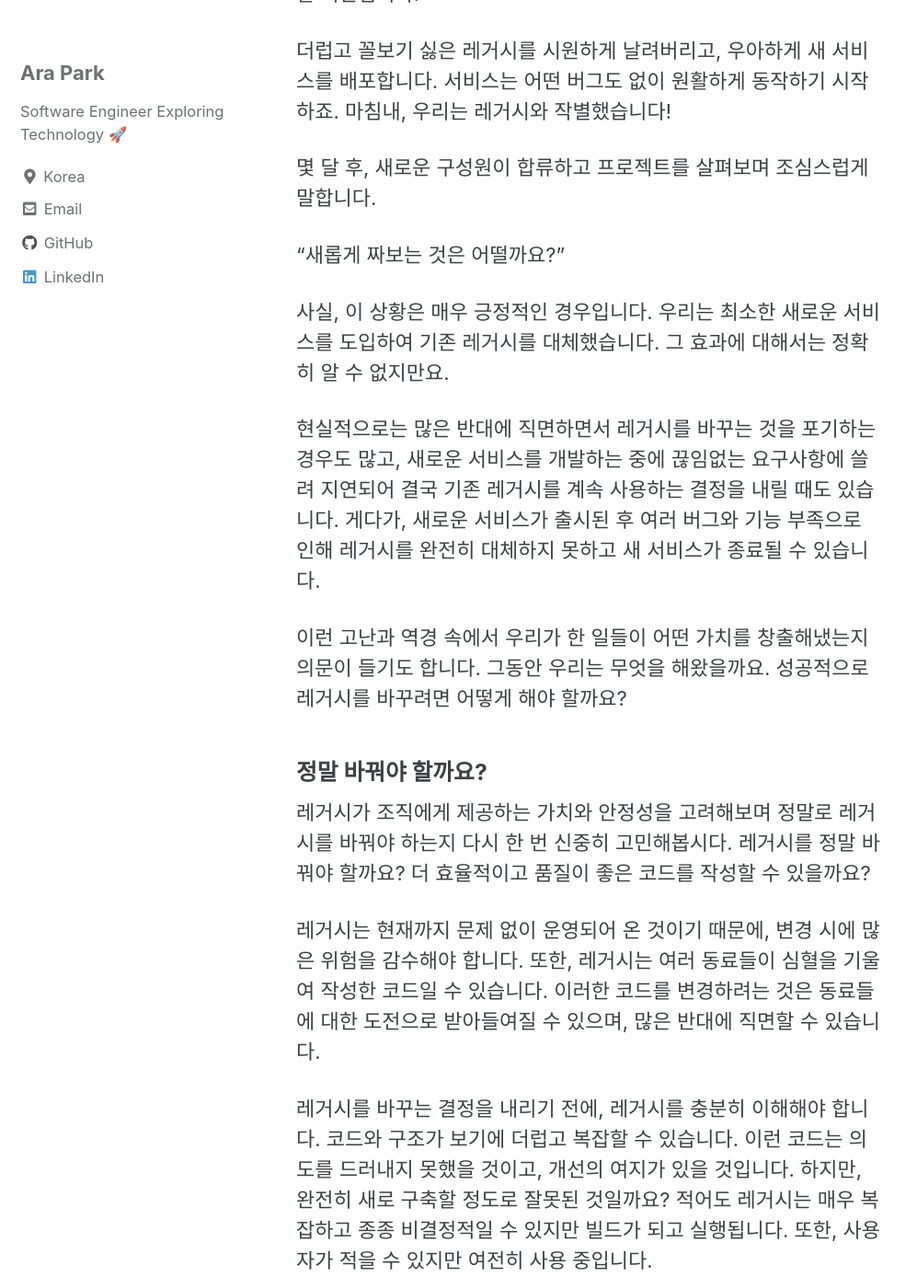
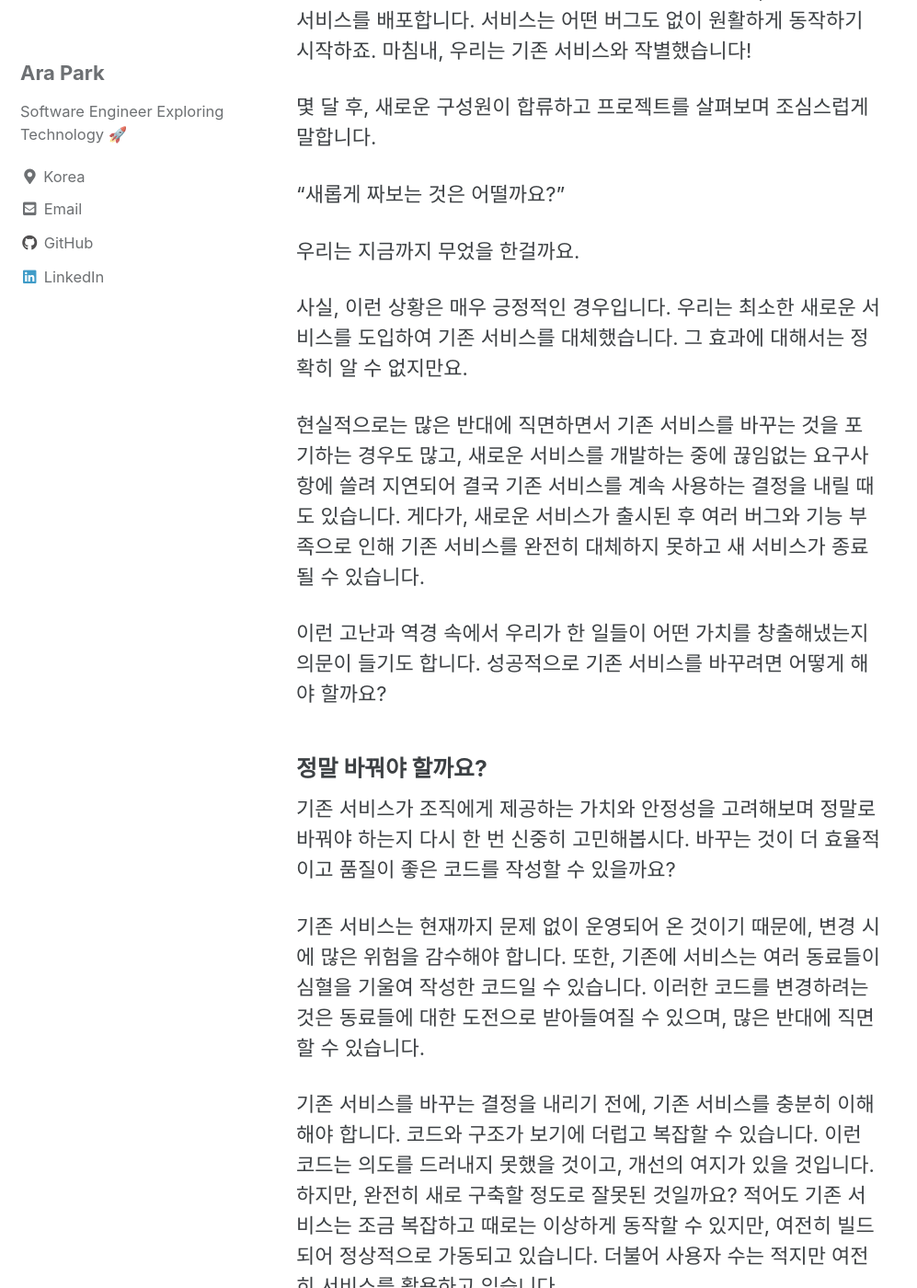
Before and after one commit to siyul-park/siyul-park.github.io, a Jekyll site: the page built from _posts/2024-01-09-live-with-lagacy.md, in a window 1280 px wide and 1400 px high, scrolled down 804 px. Shown: the whole window at 92% size, without its empty margins (0-997 px from the left). Built offline with Jekyll 4.4.1, drawn with Linux system fonts in a browser that asks for light colours; cached includes are drawn as plain includes; comment, search, counter and statistics services are not loaded; some of the changed text lies outside the part shown.

Commit message:
draft: 문장 개선

```diff
--- a/_posts/2024-01-09-live-with-lagacy.md
+++ b/_posts/2024-01-09-live-with-lagacy.md
@@ -9,29 +9,31 @@ categories: pattern
 
 "이것보다 더 잘 작성할 수 있을 거야..."
 
-코드는 복잡하고 이해하기 어렵습니다. 프로젝트는 예상치 못한 어려움에 부딪히고 레거시 코드는 더러움과 답답함을 자아내기 시작합니다. 선물 같았던 프로젝트는 곧 버려야 할 더러운, 답답한 쓰레기로 보이기 시작합니다. 이 코드로 지금까지 운영을 해왔다니, 정말 놀라운 일입니다.
+코드는 복잡하고 이해하기 어렵습니다. 프로젝트는 예상치 못한 어려움에 부딪히고 기존 코드는 더러움과 답답함을 자아내기 시작합니다. 선물 같았던 프로젝트는 곧 버려야 할 더러운, 답답한 쓰레기로 보이기 시작합니다. 이 코드로 지금까지 운영을 해왔다니, 정말 놀라운 일입니다.
 
-더 이상 이 더러운 코드와 공존할 수 없습니다. 그래서 레거시를 개선하여 새로운 서비스를 탄생시키자고 제안합니다. 새로운 아이디어와 열정을 담아 레거시를 깔끔한 코드로 대체합니다. 많은 고비를 거쳐 새로운 서비스가 실행되기 시작하고, 우리는 드디어 새로운 서비스를 선보일 준비가 완료되었습니다. 이제는 예전의 폐기물 같던 레거시와 작별할 시간입니다.
+더 이상 이 더러운 코드와 공존할 수 없습니다. 그래서 개선해서 새로운 서비스를 만들자고 제안합니다. 새로운 아이디어와 열정을 담아 기존 구조를 깔끔하게 교체합니다. 많은 고비를 거쳐 새로운 서비스가 완성되었습니다. 이제는 예전의 폐기물 같던 서비스와 작별할 시간입니다.
 
-더럽고 꼴보기 싫은 레거시를 시원하게 날려버리고, 우아하게 새 서비스를 배포합니다. 서비스는 어떤 버그도 없이 원활하게 동작하기 시작하죠. 마침내, 우리는 레거시와 작별했습니다!
+더럽고 꼴보기 싫은 기존 서비스를 시원하게 날려버리고, 우아하게 새 서비스를 배포합니다. 서비스는 어떤 버그도 없이 원활하게 동작하기 시작하죠. 마침내, 우리는 기존 서비스와 작별했습니다!
 
 몇 달 후, 새로운 구성원이 합류하고 프로젝트를 살펴보며 조심스럽게 말합니다.
 
 "새롭게 짜보는 것은 어떨까요?"
 
-사실, 이 상황은 매우 긍정적인 경우입니다. 우리는 최소한 새로운 서비스를 도입하여 기존 레거시를 대체했습니다. 그 효과에 대해서는 정확히 알 수 없지만요.
+우리는 지금까지 무었을 한걸까요.
 
-현실적으로는 많은 반대에 직면하면서 레거시를 바꾸는 것을 포기하는 경우도 많고, 새로운 서비스를 개발하는 중에 끊임없는 요구사항에 쓸려 지연되어 결국 기존 레거시를 계속 사용하는 결정을 내릴 때도 있습니다. 게다가, 새로운 서비스가 출시된 후 여러 버그와 기능 부족으로 인해 레거시를 완전히 대체하지 못하고 새 서비스가 종료될 수 있습니다.
+사실, 이런 상황은 매우 긍정적인 경우입니다. 우리는 최소한 새로운 서비스를 도입하여 기존 서비스를 대체했습니다. 그 효과에 대해서는 정확히 알 수 없지만요.
 
-이런 고난과 역경 속에서 우리가 한 일들이 어떤 가치를 창출해냈는지 의문이 들기도 합니다. 그동안 우리는 무엇을 해왔을까요. 성공적으로 레거시를 바꾸려면 어떻게 해야 할까요?
+현실적으로는 많은 반대에 직면하면서 기존 서비스를 바꾸는 것을 포기하는 경우도 많고, 새로운 서비스를 개발하는 중에 끊임없는 요구사항에 쓸려 지연되어 결국 기존 서비스를 계속 사용하는 결정을 내릴 때도 있습니다. 게다가, 새로운 서비스가 출시된 후 여러 버그와 기능 부족으로 인해 기존 서비스를 완전히 대체하지 못하고 새 서비스가 종료될 수 있습니다.
+
+이런 고난과 역경 속에서 우리가 한 일들이 어떤 가치를 창출해냈는지 의문이 들기도 합니다. 성공적으로 기존 서비스를 바꾸려면 어떻게 해야 할까요?
 
 ### 정말 바꿔야 할까요?
 
-레거시가 조직에게 제공하는 가치와 안정성을 고려해보며 정말로 레거시를 바꿔야 하는지 다시 한 번 신중히 고민해봅시다. 레거시를 정말 바꿔야 할까요? 더 효율적이고 품질이 좋은 코드를 작성할 수 있을까요?
+기존 서비스가 조직에게 제공하는 가치와 안정성을 고려해보며 정말로 바꿔야 하는지 다시 한 번 신중히 고민해봅시다. 바꾸는 것이 더 효율적이고 품질이 좋은 코드를 작성할 수 있을까요?
 
-레거시는 현재까지 문제 없이 운영되어 온 것이기 때문에, 변경 시에 많은 위험을 감수해야 합니다. 또한, 레거시는 여러 동료들이 심혈을 기울여 작성한 코드일 수 있습니다. 이러한 코드를 변경하려는 것은 동료들에 대한 도전으로 받아들여질 수 있으며, 많은 반대에 직면할 수 있습니다.
+기존 서비스는 현재까지 문제 없이 운영되어 온 것이기 때문에, 변경 시에 많은 위험을 감수해야 합니다. 또한, 기존에 서비스는 여러 동료들이 심혈을 기울여 작성한 코드일 수 있습니다. 이러한 코드를 변경하려는 것은 동료들에 대한 도전으로 받아들여질 수 있으며, 많은 반대에 직면할 수 있습니다.
 
-레거시를 바꾸는 결정을 내리기 전에, 레거시를 충분히 이해해야 합니다. 코드와 구조가 보기에 더럽고 복잡할 수 있습니다. 이런 코드는 의도를 드러내지 못했을 것이고, 개선의 여지가 있을 것입니다. 하지만, 완전히 새로 구축할 정도로 잘못된 것일까요? 적어도 레거시는 매우 복잡하고 종종 비결정적일 수 있지만 빌드가 되고 실행됩니다. 또한, 사용자가 적을 수 있지만 여전히 사용 중입니다.
+기존 서비스를 바꾸는 결정을 내리기 전에, 기존 서비스를 충분히 이해해야 합니다. 코드와 구조가 보기에 더럽고 복잡할 수 있습니다. 이런 코드는 의도를 드러내지 못했을 것이고, 개선의 여지가 있을 것입니다. 하지만, 완전히 새로 구축할 정도로 잘못된 것일까요? 적어도 기존 서비스는 조금 복잡하고 때로는 이상하게 동작할 수 있지만, 여전히 빌드되어 정상적으로 가동되고 있습니다. 더불어 사용자 수는 적지만 여전히 서비스를 활용하고 있습니다.
 
 처음에는 이렇게 끔찍한 모습이 아니었을 겁니다. 수많은 요구사항, 버그, 그리고 시간을 만나면서 이렇게 변해간 것이겠죠. 코드가 직접적으로 의도를 드러내지 못하니, 여기까지 오게된 역사와 도메인 지식을 살펴보며 왜 이렇게 변했고, 아직까지 어떤 가치를 제공하고 있는지를 알아야 합니다. 그래야 새로운 서비스에서는 최소한 현재 제공하던 가치 이상을 제공할 수 있을 것입니다.
 
```
